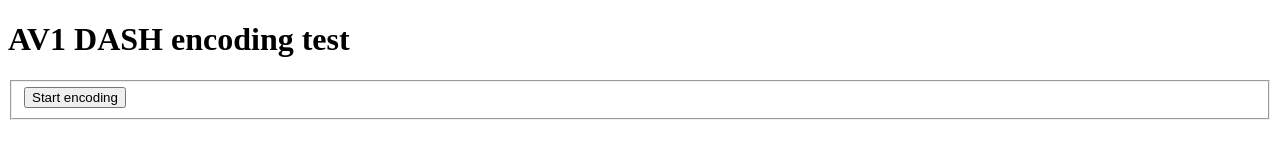
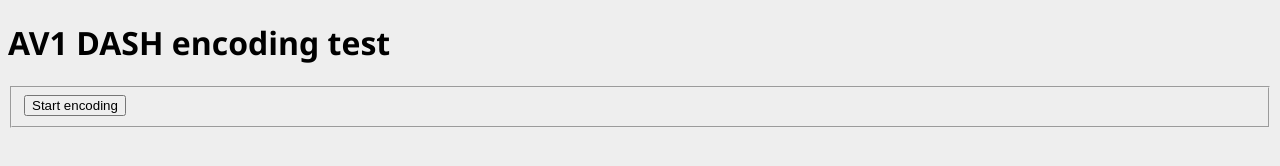
Before and after one commit to bvibber/av1-demo, a website with bundled scripts: page dist/index.html in a window 1280 px wide. Built offline with nearby package versions, Linux system fonts and the light colour scheme; files whose address does not match are found by name.

Commit message:
Very slight CSS tweak
light gray BG and nicer font

```diff
--- a/dist/index.html
+++ b/dist/index.html
@@ -3,6 +3,13 @@
     <head>
         <meta charset=utf-8>
         <title>AV1 DASH encoding test</title>
+        <style type=text/css>
+            body {
+                background: #eee;
+                color: #000;
+                font-family: 'Segoe UI', Tahoma, Geneva, Verdana, sans-serif;
+            }
+        </style>
     </head>
     <body>
         <h1>AV1 DASH encoding test</h1>
```
